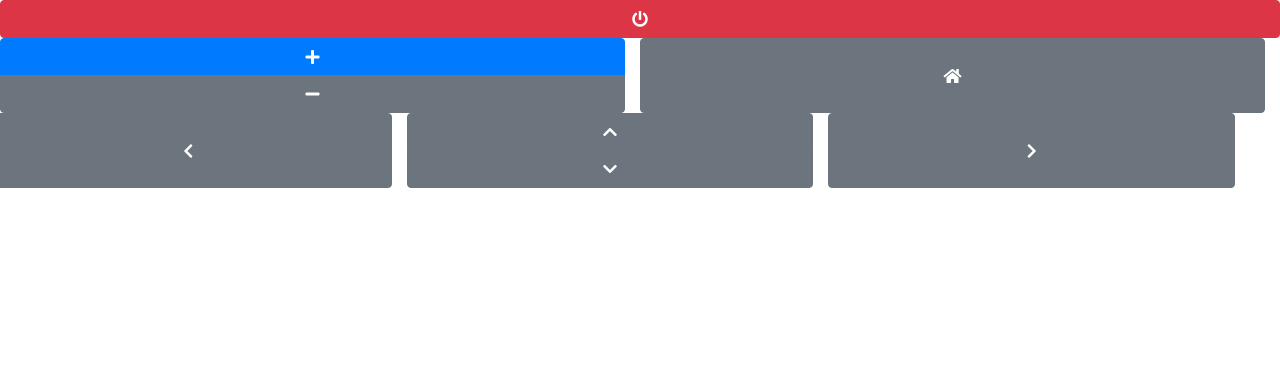
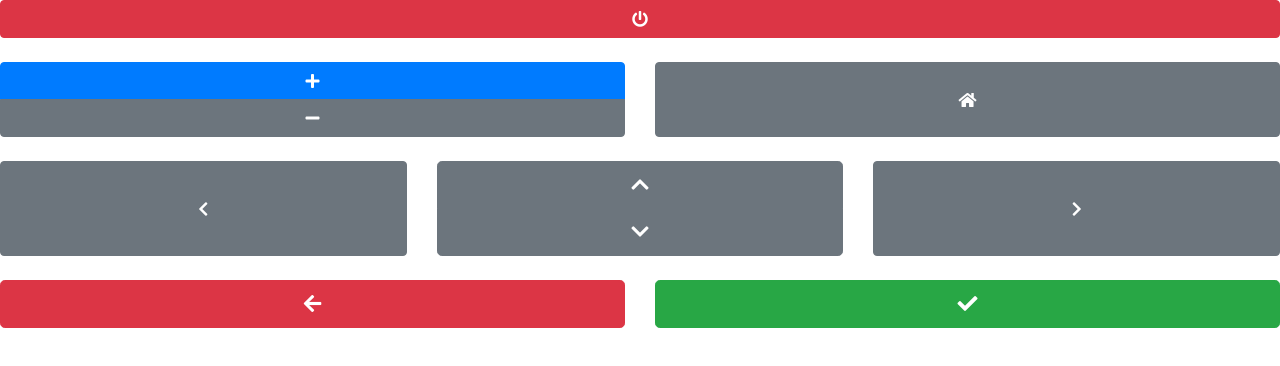
Before and after one commit to oscarmuhr/tv-remote, a website: page src/static/home.html in a window 1280 px wide. Drawn offline with nearby package versions, Linux system fonts and the light colour scheme.

Commit message:
added confirm and back buttons

```diff
--- a/src/static/home.html
+++ b/src/static/home.html
@@ -30,6 +30,7 @@
                     class="fa fa-power-off"></span></button>
         </div>
     </div>
+    <br>
     <div class="row">
         <div class="col-6">
             <div class="btn-group-vertical btn-block">
@@ -39,27 +40,39 @@
                         class="fa fa-minus"></span></button>
             </div>
         </div>
-        <div class="col-6 row">
+        <div class="col-6 btn-group">
             <button class="btn btn-block btn-secondary" onclick="httpGet('/basic-actions/home')"><span
                     class="fa fa-home"></span></button>
         </div>
     </div>
+    <br>
     <div class="row">
-        <div class="col-4 row">
+        <div class="col-4 btn-group">
             <button class="btn btn-block btn-secondary" onclick="httpGet('/basic-actions/left')"><span
                     class="fa fa-chevron-left"></span></button>
         </div>
         <div class="col-4">
-            <div class="btn-group-vertical btn-block">
+            <div class="btn-group-vertical btn-block btn-group-lg">
                 <button class="btn btn-block btn-secondary" onclick="httpGet('/basic-actions/up')"><span
                         class="fa fa-chevron-up"></span></button>
                 <button class="btn btn-block btn-secondary" onclick="httpGet('/basic-actions/dow ')"><span
                         class="fa fa-chevron-down"></span></button>
             </div>
         </div>
-        <div class="col-4 row">
+        <div class="col-4 btn-group">
             <button class="btn btn-block btn-secondary" onclick="httpGet('/basic-actions/right')"><span
                     class="fa fa-chevron-right"></span></button>
+        </div>
+    </div>
+    <br>
+    <div class="row">
+        <div class="col-6">
+                <button class="btn btn-lg btn-block btn-danger" onclick="httpGet('/basic-actions/return')"><span
+                    class="fa fa-arrow-left"></span></button>
+        </div>
+        <div class="col-6">
+                <button class="btn btn-lg btn-block btn-success" onclick="httpGet('/basic-actions/confirm')"><span
+                    class="fa fa-check"></span></button>
         </div>
     </div>
 </body>
```
